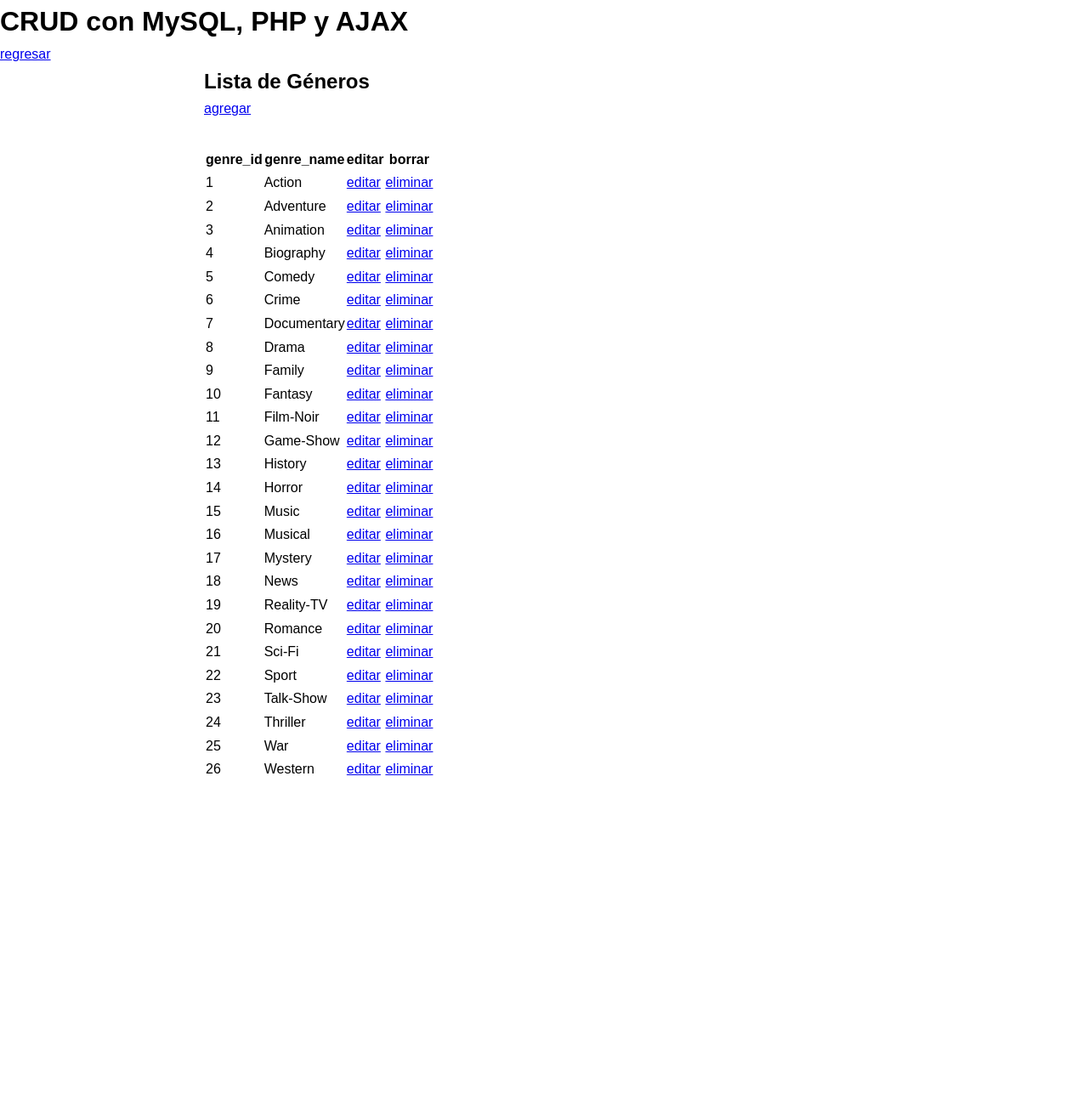
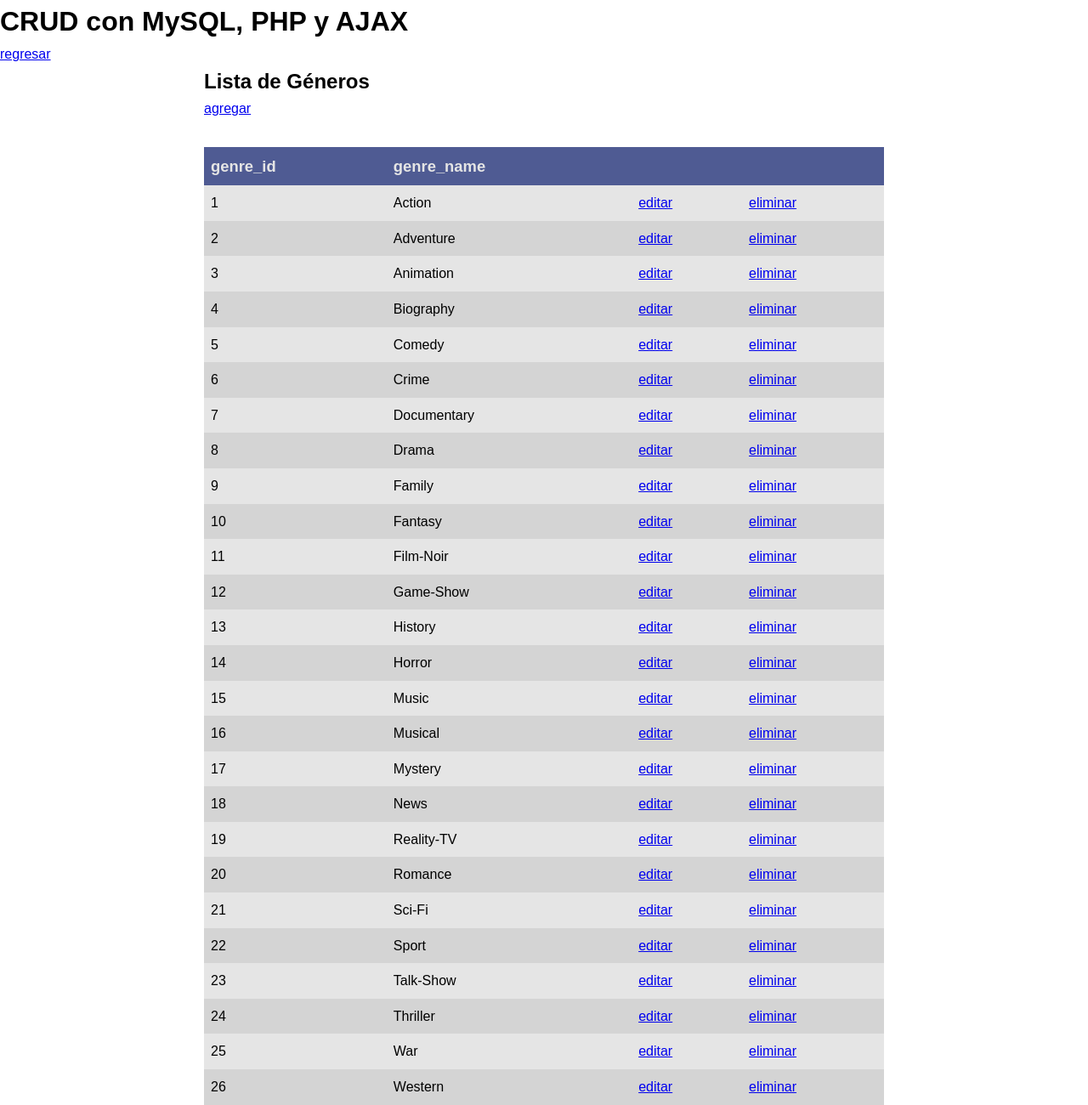
Before and after one commit to YukiMinamiHHNii/iconos36, a PHP site: page /crud/ in a window 1280 px wide. Shown: the whole page at 85% size. Before the commit the page ends 912 px from the top, so only its background shows below. Run offline with PHP 8.4, Linux system fonts and the light colour scheme; data comes from the database, SQL or seed files in the repository.

Commit message:
Contenido Clase 5 Interfaces

```diff
--- a/PHP_MySQL/crud/crud.css
+++ b/PHP_MySQL/crud/crud.css
@@ -32,6 +32,27 @@ html {
   margin: 0 auto;
   max-width: var(--max-width);
 }
+
+.CRUD-table {
+  width: 100%;
+  margin: auto;
+  border-collapse: collapse;
+  background-color: var(--main-color);
+  overflow-x: auto;
+}
+
+.CRUD-table tr:nth-child(even) { background-color: var(--bg-color); }
+
+.CRUD-table tr:nth-child(odd):not(:first-child) { background-color: var(--bg-alternate-color); }
+
+.CRUD-table th {
+  padding: .5rem;
+  text-align: left;
+  font-size: 1.15rem;
+  color: var(--bg-color);
+}
+
+.CRUD-table td { padding: .5rem; }
 
 /* ********** Utilities Classes ********** */
 .u-message {
--- a/PHP_MySQL/crud/index.php
+++ b/PHP_MySQL/crud/index.php
@@ -32,8 +32,8 @@
       <tr>
         <th>genre_id</th>
         <th>genre_name</th>
-        <th>editar</th>
-        <th>borrar</th>
+        <th></th>
+        <th></th>
       </tr>
     </table>
   </main>
```
